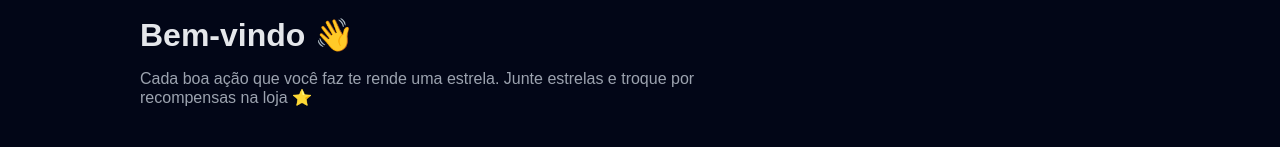
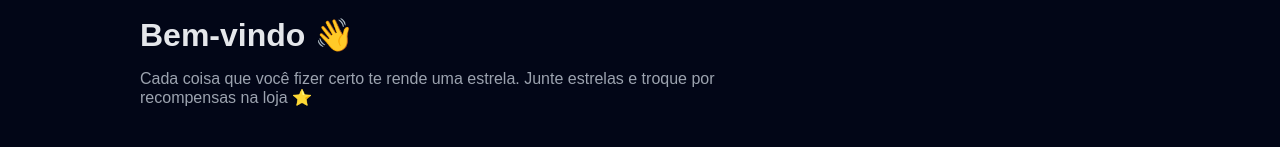
Before and after one commit to VitorIzidoro/ProjetoEstrela, a React (Vite) app in the folder Estrela/: page / in a window 1280 px wide. Shown: the part 154-301 px from the top of the page. Built offline with nearby package versions, Linux system fonts and the light colour scheme.

Commit message:
Homefinalizado

```diff
--- a/Estrela/src/pages/Home.jsx
+++ b/Estrela/src/pages/Home.jsx
@@ -1,5 +1,5 @@
 import { useContext } from "react";
-import { StarContext } from "../components/Starcontext";
+import { StarContext } from "../components/StarContext";
 import "../styles/Home.css";
 
 export default function Home() {
@@ -18,7 +18,7 @@ export default function Home() {
       <section className="hero">
         <h2>Bem-vindo 👋</h2>
         <p>
-          Cada boa ação que você faz te rende uma estrela.
+          Cada coisa que você fizer certo te rende uma estrela.
           Junte estrelas e troque por recompensas na loja ⭐
         </p>
       </section>
```
